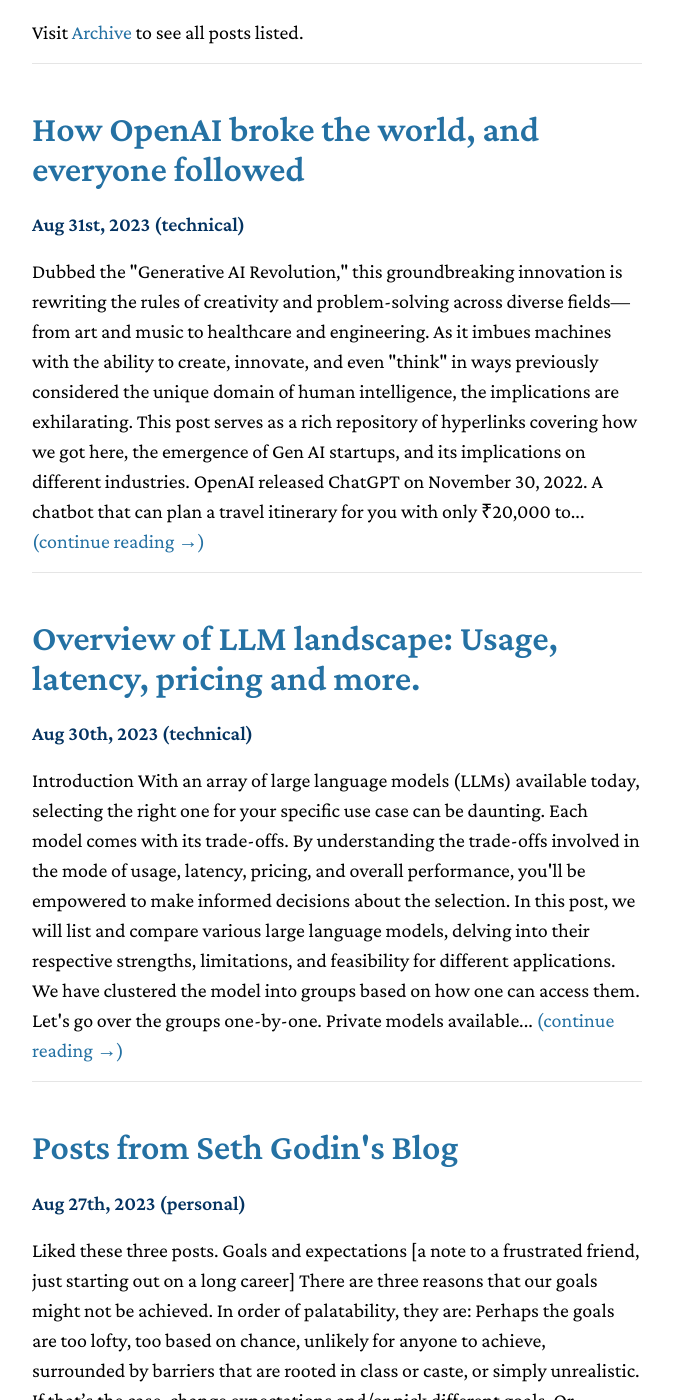
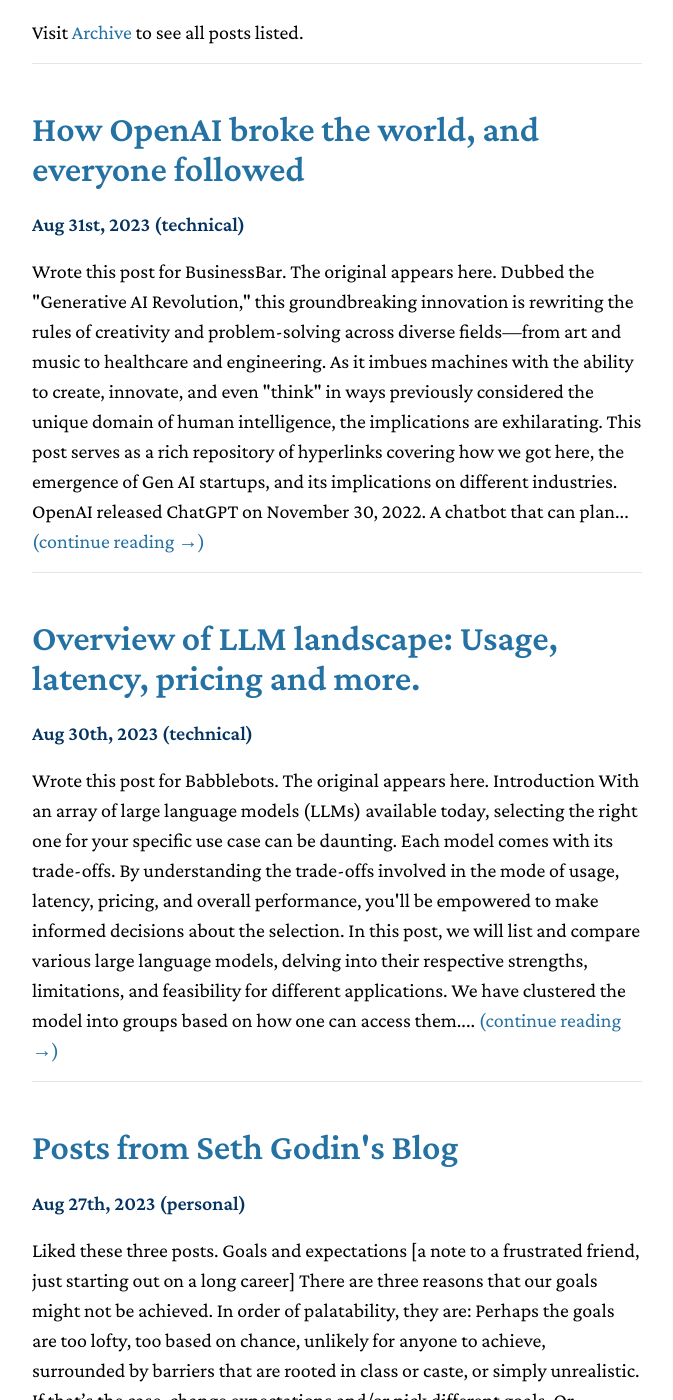
Before and after one commit to ishan00/ishantarunesh.com, a Jekyll site: the page built from thoughts-and-worries/index.html, in a window 1280 px wide and 1400 px high, scrolled down 469 px. Shown: the whole window, without its empty margins (303-976 px from the left). Built offline with Jekyll 4.4.1, drawn with Linux system fonts in a browser that asks for light colours; nearby versions of some CDN libraries; the list of posts is cut into pages by our own code; a style sheet for code colours, icons or effects is not loaded.

Commit message:
Added original links

```diff
--- a/_posts/2023-08-30-overview-of-llm-landscape.md
+++ b/_posts/2023-08-30-overview-of-llm-landscape.md
@@ -5,6 +5,10 @@
 tags: technical
 permalink: overview-of-llm-landscape
 ---
+
+Wrote this post for Babblebots. The original appears [here](https://medium.com/@babblebots.ai/overview-of-llm-landscape-usage-latency-pricing-and-more-8775ad900590).
+
+----
 
 ## Introduction
 
--- a/_posts/2023-09-01-how-openai-broke-the-world-and-everyone-followed.md
+++ b/_posts/2023-09-01-how-openai-broke-the-world-and-everyone-followed.md
@@ -5,6 +5,9 @@
 tags: technical
 permalink: how-openai-broke-the-world-and-everyone-followed
 ---
+Wrote this post for [BusinessBar](https://businessbar.net/). The original appears [here](https://businessbar.net/industrypitchers/how-openai-broke-the-world/).
+
+----
 
 Dubbed the \"Generative AI Revolution,\" this groundbreaking innovation
 is rewriting the rules of creativity and problem-solving across diverse
```
Also changed, not shown: 1 other file.
